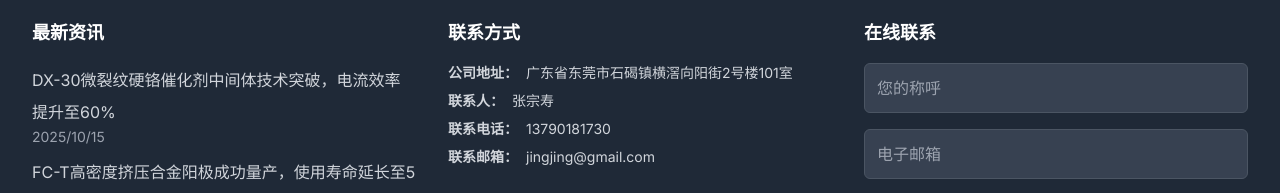
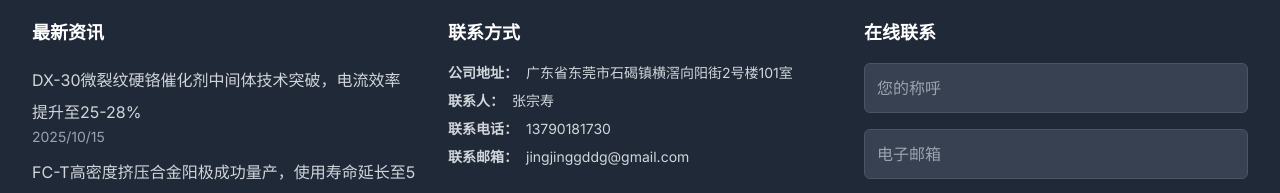
Before and after one commit to HanmoZhang0909/jingjing, a Next.js app in the folder nextjs-app/: page /news in a window 1280 px wide. Shown: the part 2274-2467 px from the top of the page. Built offline with nearby package versions, Linux system fonts and the light colour scheme.

Commit message:
Update product descriptions and translations across multiple components to reflect changes in technology and terminology, including updates to the anode processing, chemical products, and footer news items. Adjust email contact information for accuracy.

```diff
--- a/nextjs-app/src/app/about/page.tsx
+++ b/nextjs-app/src/app/about/page.tsx
@@ -73,8 +73,8 @@ export default function AboutPage() {
         },
         {
           year: '2024',
-          eventZh: '产品技术持续优化，DX-30电流效率提升至60%，FC-T阳极使用寿命延长至5年',
-          eventEn: 'Continuous product technology optimization, DX-30 current efficiency improved to 60%, FC-T anode service life extended to 5 years'
+          eventZh: '产品技术持续优化，DX-30电流效率提升至25-28%，FC-T阳极使用寿命延长至5年',
+          eventEn: 'Continuous product technology optimization, DX-30 current efficiency improved to 25-28%, FC-T anode service life extended to 5 years'
         }
       ]
     },
--- a/nextjs-app/src/app/products/chemical/page.tsx
+++ b/nextjs-app/src/app/products/chemical/page.tsx
@@ -52,8 +52,8 @@ export default function ChemicalPage() {
               <h2 className="text-3xl font-bold text-gray-800 mb-6">产品系列</h2>
               <div className="space-y-6">
                 <div className="border-l-4 border-green-500 pl-4">
-                  <h3 className="text-xl font-semibold text-gray-800 mb-2">阳极氧化药水</h3>
-                  <p className="text-gray-600">专业阳极氧化处理药水，提供稳定的氧化效果</p>
+                  <h3 className="text-xl font-semibold text-gray-800 mb-2">镀铬阳极药水</h3>
+                  <p className="text-gray-600">专业镀铬阳极处理药水，提供稳定的氧化效果</p>
                 </div>
                 <div className="border-l-4 border-blue-500 pl-4">
                   <h3 className="text-xl font-semibold text-gray-800 mb-2">表面清洁剂</h3>
@@ -128,7 +128,7 @@ export default function ChemicalPage() {
             <h2 className="text-3xl font-bold text-gray-800 mb-8 text-center">技术参数</h2>
             <div className="grid grid-cols-1 md:grid-cols-2 gap-8">
               <div>
-                <h3 className="text-xl font-semibold text-gray-800 mb-4">阳极氧化药水</h3>
+                <h3 className="text-xl font-semibold text-gray-800 mb-4">镀铬阳极药水</h3>
                 <div className="space-y-3">
                   <div className="flex justify-between py-2 border-b border-gray-200">
                     <span className="font-medium text-gray-700">浓度</span>
--- a/nextjs-app/src/app/products/equipment/page.tsx
+++ b/nextjs-app/src/app/products/equipment/page.tsx
@@ -52,8 +52,8 @@ export default function EquipmentPage() {
               <h2 className="text-3xl font-bold text-gray-800 mb-6">设备系列</h2>
               <div className="space-y-6">
                 <div className="border-l-4 border-purple-500 pl-4">
-                  <h3 className="text-xl font-semibold text-gray-800 mb-2">阳极氧化生产线</h3>
-                  <p className="text-gray-600">全自动阳极氧化处理生产线，提高处理效率</p>
+                  <h3 className="text-xl font-semibold text-gray-800 mb-2">镀铬阳极生产线</h3>
+                  <p className="text-gray-600">全自动镀铬阳极处理生产线，提高处理效率</p>
                 </div>
                 <div className="border-l-4 border-blue-500 pl-4">
                   <h3 className="text-xl font-semibold text-gray-800 mb-2">清洗设备</h3>
@@ -128,7 +128,7 @@ export default function EquipmentPage() {
             <h2 className="text-3xl font-bold text-gray-800 mb-8 text-center">技术参数</h2>
             <div className="grid grid-cols-1 md:grid-cols-3 gap-8">
               <div>
-                <h3 className="text-xl font-semibold text-gray-800 mb-4">阳极氧化生产线</h3>
+                <h3 className="text-xl font-semibold text-gray-800 mb-4">镀铬阳极生产线</h3>
                 <div className="space-y-3">
                   <div className="flex justify-between py-2 border-b border-gray-200">
                     <span className="font-medium text-gray-700">处理能力</span>
--- a/nextjs-app/src/components/Footer.tsx
+++ b/nextjs-app/src/components/Footer.tsx
@@ -11,8 +11,8 @@ export default function Footer() {
   const newsItems = [
     {
       id: 1,
-      titleZh: 'DX-30微裂纹硬铬催化剂中间体技术突破，电流效率提升至60%',
-      titleEn: 'DX-30 Micro Crack Hard Chromium Catalyst Intermediate Technology Breakthrough, Current Efficiency Improved to 60%',
+      titleZh: 'DX-30微裂纹硬铬催化剂中间体技术突破，电流效率提升至25-28%',
+      titleEn: 'DX-30 Micro Crack Hard Chromium Catalyst Intermediate Technology Breakthrough, Current Efficiency Improved to 25-28%',
       date: '2025-10-15',
       slug: 'dx30-technology-breakthrough'
     },
@@ -149,7 +149,7 @@ export default function Footer() {
                 { label: footerTranslations.companyAddress[language], value: footerTranslations.addressValue[language] },
                 { label: footerTranslations.contactPerson[language], value: footerTranslations.contactPersonValue[language] },
                 { label: footerTranslations.phone[language], value: "13790181730" },
-                { label: footerTranslations.email[language], value: "jingjing@gmail.com" }
+                { label: footerTranslations.email[language], value: "jingjinggddg@gmail.com" }
               ].map((item, index) => (
                 <motion.li
                   key={index}
--- a/nextjs-app/src/components/Navbar.tsx
+++ b/nextjs-app/src/components/Navbar.tsx
@@ -132,7 +132,7 @@ export default function Navbar() {
                   transition={{ duration: 0.3, ease: "easeOut" }}
                 >
                   <Image
-                    src="/独立站图片素材/jingjing_logo_blue.jpg"
+                    src="/独立站图片素材/Red_and_white_logo_with_stylized_letter_N_200x157.png"
                     alt="晶晶表面技术Logo"
                     width={200}
                     height={157}
--- a/nextjs-app/src/contexts/LanguageContext.tsx
+++ b/nextjs-app/src/contexts/LanguageContext.tsx
@@ -88,8 +88,8 @@ const translations: Record<string, Record<Language, string>> = {
     en: 'Email',
   },
   'contact.email.sales': {
-    zh: 'jingjing@gmail.com',
-    en: 'jingjing@gmail.com',
+    zh: 'jingjinggddg@gmail.com',
+    en: 'jingjinggddg@gmail.com',
   },
   'contact.email.support': {
     zh: '联系人',
@@ -394,8 +394,8 @@ const translations: Record<string, Record<Language, string>> = {
     en: 'Latest News',
   },
   'home.news1': {
-    zh: 'DX-30微裂纹硬铬催化剂中间体技术突破，电流效率提升至60%',
-    en: 'DX-30 Micro Crack Hard Chromium Catalyst Intermediate Technology Breakthrough, Current Efficiency Improved to 60%',
+    zh: 'DX-30微裂纹硬铬催化剂中间体技术突破，电流效率提升至25-28%',
+    en: 'DX-30 Micro Crack Hard Chromium Catalyst Intermediate Technology Breakthrough, Current Efficiency Improved to 25-28%',
   },
   'home.news2': {
     zh: 'FC-T高密度挤压合金阳极成功量产，使用寿命延长至5年',
@@ -430,8 +430,8 @@ const translations: Record<string, Record<Language, string>> = {
     en: 'About Us',
   },
   'business.anode': {
-    zh: '阳极氧化',
-    en: 'Anode Oxidation',
+    zh: '镀铬阳极',
+    en: 'Chrome Plating Anode',
   },
   'business.chemical': {
     zh: '化学药水',
--- a/nextjs-app/src/data/newsData.ts
+++ b/nextjs-app/src/data/newsData.ts
@@ -21,14 +21,14 @@ export interface NewsArticle {
 export const newsArticles: NewsArticle[] = [
   {
     id: 1,
-    titleZh: 'DX-30微裂纹硬铬催化剂中间体技术突破，电流效率提升至60%',
-    titleEn: 'DX-30 Micro Crack Hard Chromium Catalyst Intermediate Technology Breakthrough, Current Efficiency Improved to 60%',
+    titleZh: 'DX-30微裂纹硬铬催化剂中间体技术突破，电流效率提升至25-28%',
+    titleEn: 'DX-30 Micro Crack Hard Chromium Catalyst Intermediate Technology Breakthrough, Current Efficiency Improved to 25-28%',
     summaryZh: '我司成功开发DX-30微裂纹硬铬催化剂中间体，电流效率提升25%-27%，沉积速度是传统技术的两倍。',
     summaryEn: 'Our company successfully developed DX-30 micro crack hard chromium catalyst intermediate, improving current efficiency by 25%-27%, with deposition speed twice that of traditional technology.',
     contentZh: `
       <p>近日，东莞晶晶新材料有限公司宣布成功开发DX-30微裂纹硬铬催化剂中间体（产品编号ST-930），在硬铬电镀技术领域取得重大突破。该产品是一种固体粉末中间体，可显著提高电流效率，减少镀液对阳极板的腐蚀。</p>
 
-      <p>DX-30技术具有多项突出优势：更高效的阴极电流（高达25%-27%），沉积速度快，是传统技术的两倍。在阴极电流密度70A/dm²，温度55-65℃条件下，电流效率高达60%。铬层硬度高，符合GB9790-88标准，硬度范围860-1200 HV，耐用性提高20%-30%。</p>
+      <p>DX-30技术具有多项突出优势：更高效的阴极电流（高达25%-27%），沉积速度快，是传统技术的两倍。在阴极电流密度70A/dm²，温度55-65℃条件下，电流效率高达25-28%。铬层硬度高，符合GB9790-88标准，硬度范围860-1200 HV，耐用性提高20%-30%。</p>
 
       <p>该产品使成品表面更光滑、更亮，增加涂层硬度，产生更多微裂纹，具有更高的耐腐蚀性。铬层与基体结合更牢固，预处理操作更简单。铬溶液分散性更好，层厚更均匀，表面更光滑，几乎无滚痕。铬溶液不含氟化物，可防止电镀过程中因低电流对工件的腐蚀。</p>
 
@@ -37,7 +37,7 @@ export const newsArticles: NewsArticle[] = [
     contentEn: `
       <p>Recently, Dongguan Jingjing Surface Technology Co., Ltd. announced the successful development of DX-30 micro crack hard chromium catalyst intermediate (Product No. ST-930), achieving a major breakthrough in hard chromium electroplating technology. This product is a solid powder intermediate that can significantly improve current efficiency and reduce corrosion of the plating solution on the anode plate.</p>
 
-      <p>DX-30 technology has multiple outstanding advantages: more efficient cathode current (up to 25%-27%), fast deposition speed, twice that of traditional technology. Under cathode current density 70A/dm², temperature 55-65℃, current efficiency as high as 60%. High hardness chromium layer, meets GB9790-88 standard, hardness range 860-1200 HV, durability increased by 20%-30%.</p>
+      <p>DX-30 technology has multiple outstanding advantages: more efficient cathode current (up to 25%-27%), fast deposition speed, twice that of traditional technology. Under cathode current density 70A/dm², temperature 55-65℃, current efficiency as high as 25-28%. High hardness chromium layer, meets GB9790-88 standard, hardness range 860-1200 HV, durability increased by 20%-30%.</p>
 
       <p>This product makes the surface of the finished product smoother and brighter, increases the hardness of the coating, generates more microcracks, and has higher corrosion resistance. The chromium layer bonds more firmly to the substrate, and the pre-treatment operation is simpler. The chromium solution has better dispersibility, more uniform layer thickness, and a smoother surface with almost no rolling.</p>
 
```
Also changed, not shown: nextjs-app/src/app/products/anode/page.tsx (+4 -4 lines), nextjs-app/src/app/products/page.tsx (+4 -4 lines), 1 other file (tests, documents, lock files or other folders).
